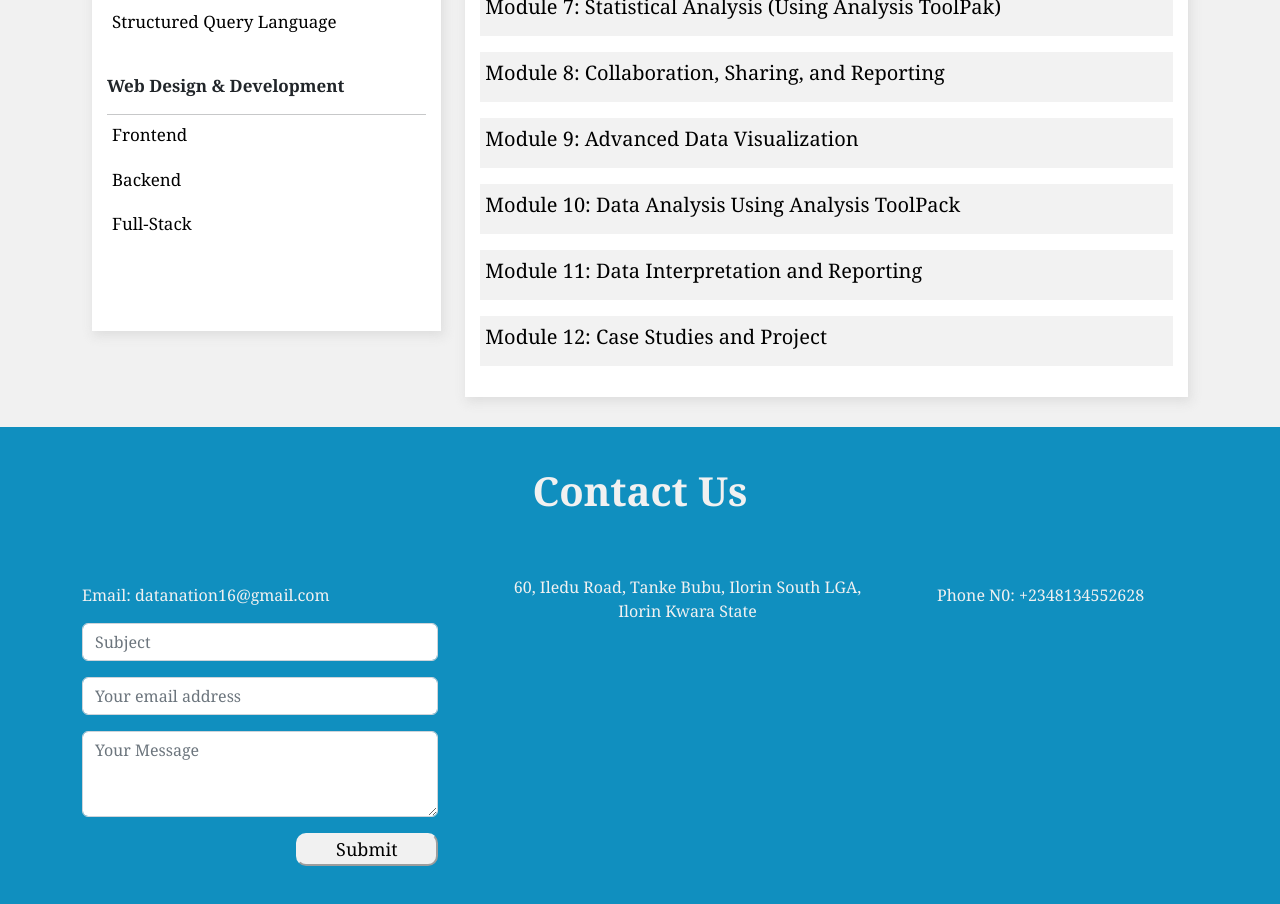
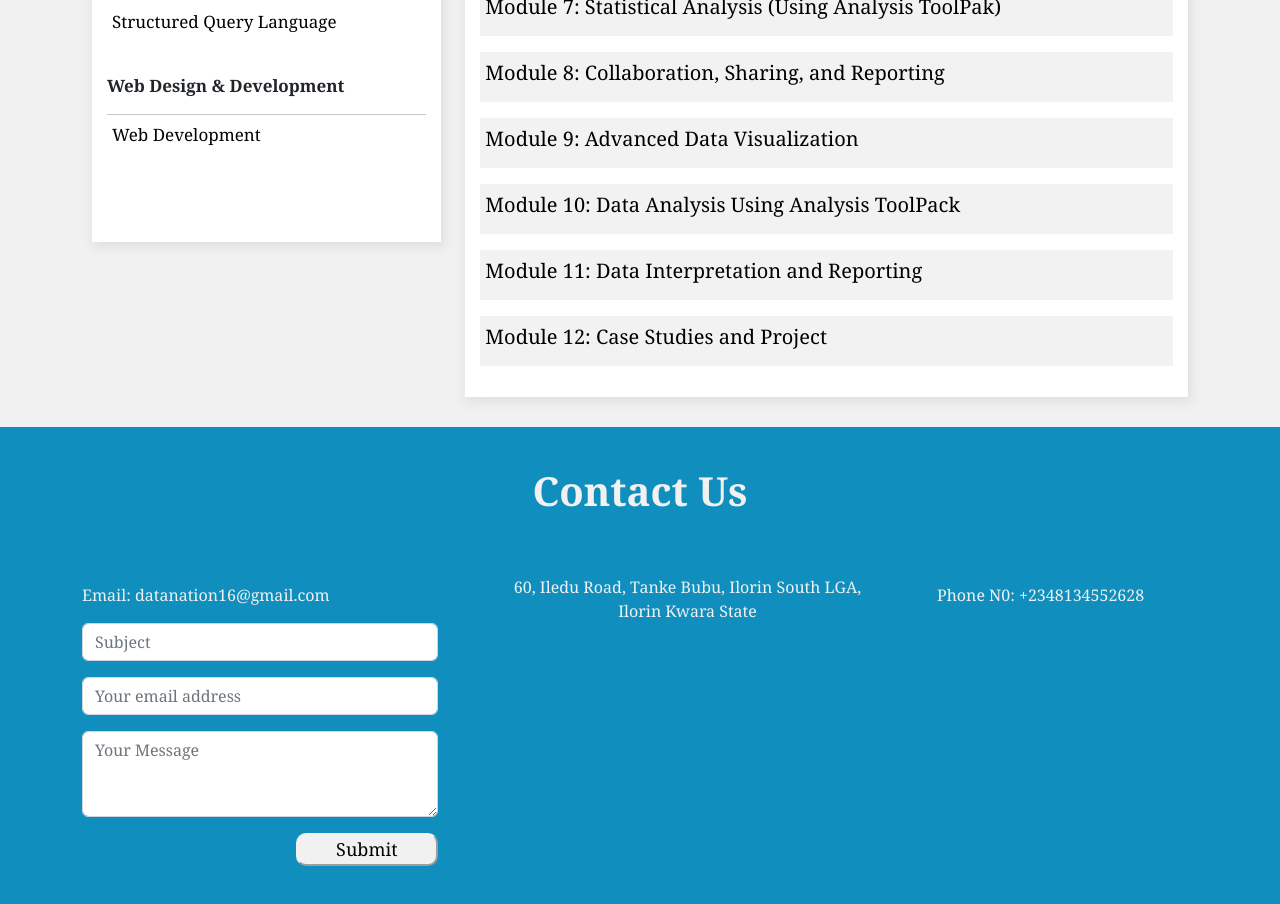
Before and after one commit to victoryohanna/datanationais, a React (Create React App) app: page / in a window 1280 px wide. Shown: the part 3120-4024 px from the top of the page. Built offline with nearby package versions, Linux system fonts and the light colour scheme.

Commit message:
render web development course component

```diff
--- a/src/components/courses.jsx
+++ b/src/components/courses.jsx
@@ -3,9 +3,6 @@ import { useState } from "react";
 
 import "../sass/courses.scss";
 
-import Frontend from "./common/course/frontend";
-import Backend from "./common/course/backend";
-import FullStack from "./common/course/fullstack";
 import Python from "./common/course/pythonr";
 import Excel from "./common/course/excel";
 import RProgramming from "./common/course/rProgramming";
@@ -13,21 +10,10 @@ import Tableau from "./common/course/tableau";
 import Spss from "./common/course/spss";
 import Sql from "./common/course/sql";
 import PowerBI from "./common/course/powerBI";
+import WebDevelopment from "./common/webDevelopment";
 
 const Courses = () => {
   const [component, setComponent] = useState("");
-
-  const renderFrontend = () => {
-    setComponent("forntend");
-  };
-
-  const renderBackend = () => {
-    setComponent("backend");
-  };
-
-  const renderFullstack = () => {
-    setComponent("fullstack");
-  };
 
   const renderExcel = () => {
     setComponent("excel");
@@ -53,6 +39,11 @@ const Courses = () => {
     setComponent("python");
   };
 
+
+  const renderWeb = () => {
+    setComponent("web");
+  };
+
   return (
     <div className="courses-wrapper" id="courses-section">
       <div className="container courses-container">
@@ -69,7 +60,6 @@ const Courses = () => {
                 <span>Duration : 8 weeks</span>
               </div>
               <div className="courses">
-                {/* <h4>Course List</h4> */}
                 <span>Data Analytics</span> <hr />
                 <ul>
                   <li>
@@ -114,21 +104,12 @@ const Courses = () => {
                     <button
                       type="button"
                       className="bt"
-                      onClick={renderFrontend}
+                      onClick={renderWeb}
                     >
-                      Frontend
+                      Web Development
                     </button>
                   </li>
-                  <li>
-                    <button type="button" onClick={renderBackend}>
-                      Backend
-                    </button>
-                  </li>
-                  <li>
-                    <button type="button" onClick={renderFullstack}>
-                      Full-Stack
-                    </button>
-                  </li>
+
                 </ul>
                 {/* <span>Android & IOS Application</span> */}
                 <ul>
@@ -139,12 +120,8 @@ const Courses = () => {
               </div>
             </div>
             <div className="col-md-8">
-              {component === "frontend" ? (
-                <Frontend />
-              ) : component === "backend" ? (
-                <Backend />
-              ) : component === "fullstack" ? (
-                <FullStack />
+              {component === "web" ? (
+                <WebDevelopment />
               ) : component === "excel" ? (
                 <Excel />
               ) : component === "spss" ? (
```
